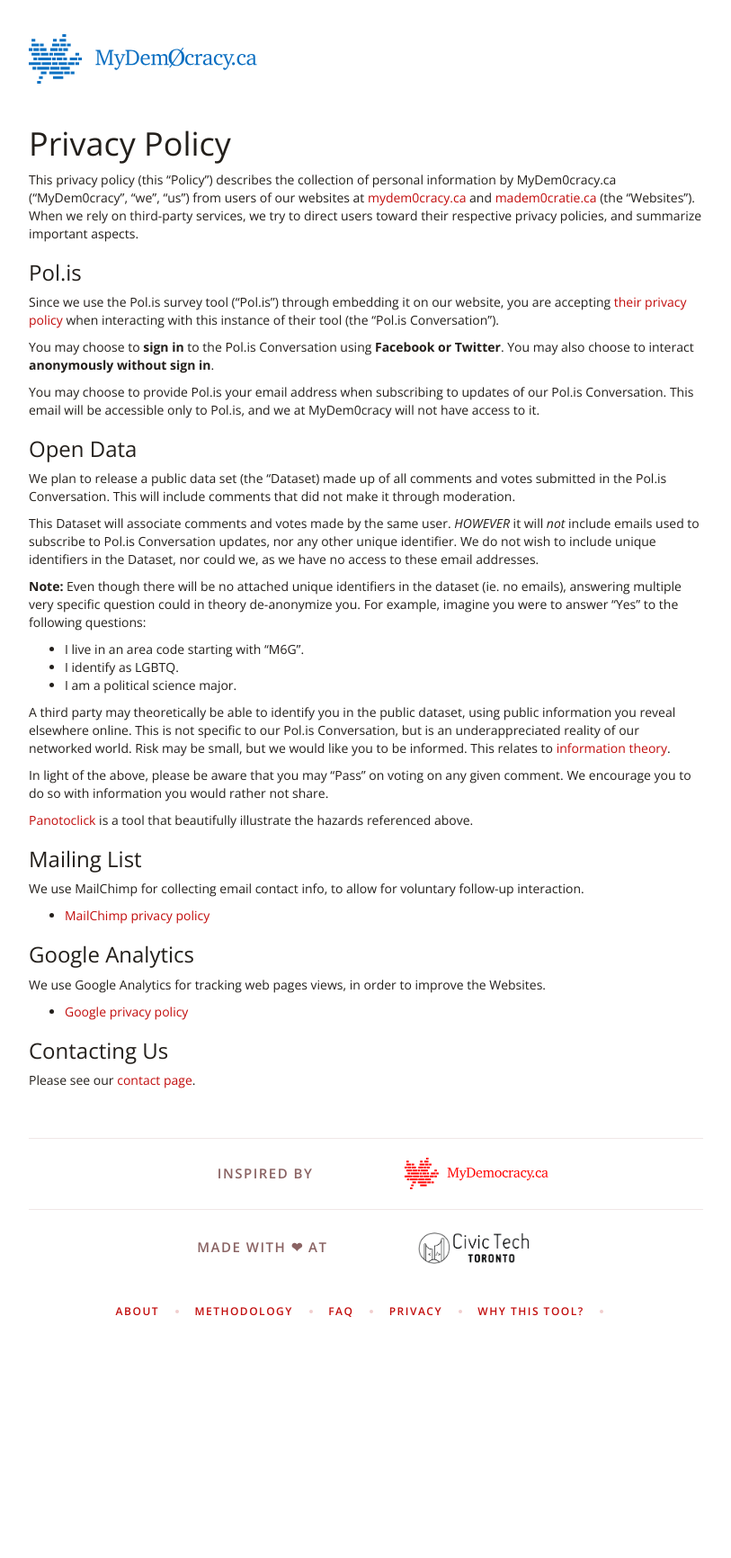
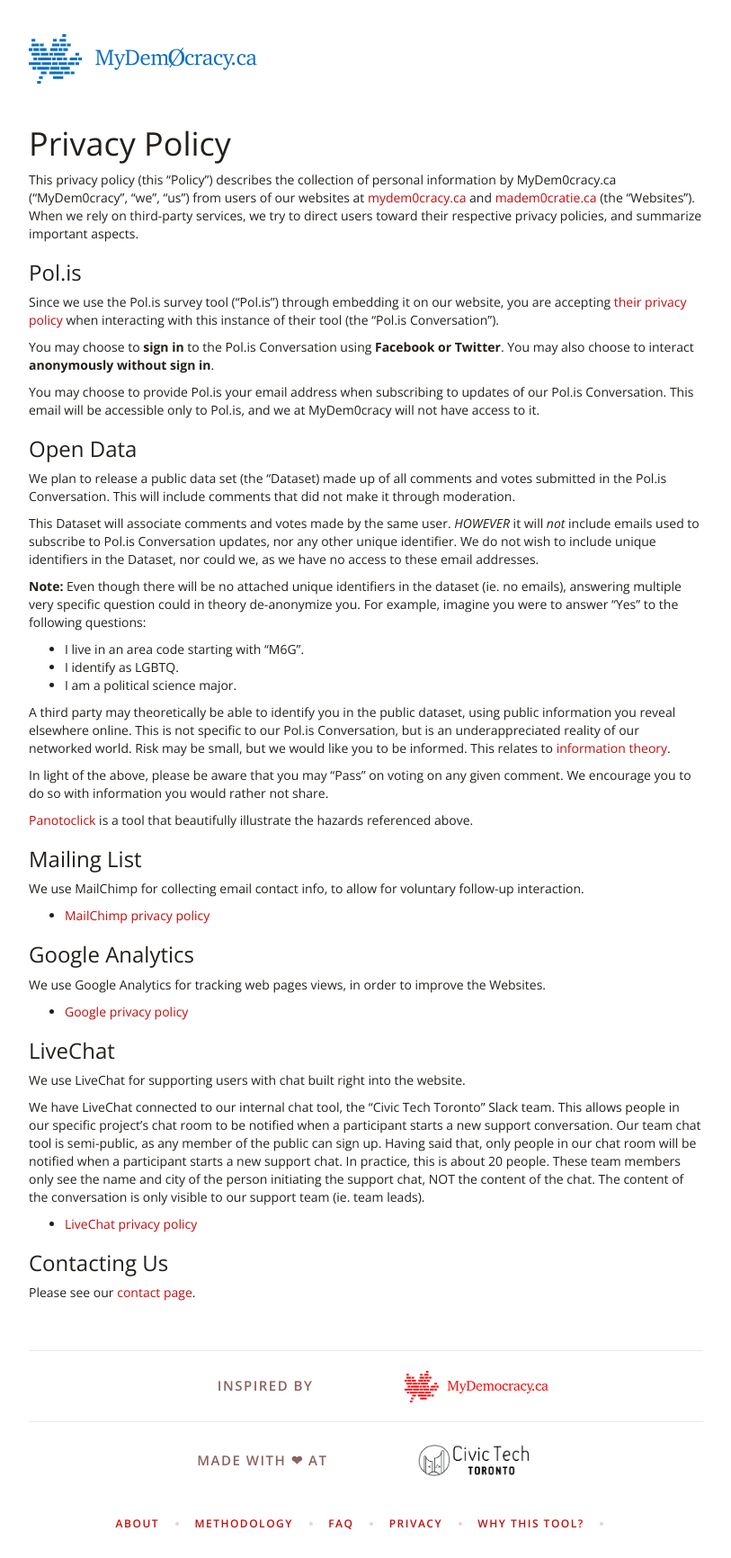
Before and after one commit to linamnt/MyDem0cracy.ca-site, a Jekyll site: the page built from privacy.md, in a window 1280 px wide. Shown: the whole page at 90% size, without its empty margins (233-1046 px from the left). Built offline with Jekyll 4.4.1, drawn with Linux system fonts in a browser that asks for light colours; before the commit the page ends 1496 px from its top, so only the background shows below that.

Commit message:
Added LiveChat support tool.

```diff
--- a/_config.yml
+++ b/_config.yml
@@ -23,6 +23,7 @@
 # Third-party services
 # just leave someone empty to disable it
 disqus_shortname:
+livechat_license: 8491674
 
 # used this for post_excerpt at index_page
 excerpt_separator: <!--description-->
--- a/privacy.md
+++ b/privacy.md
@@ -67,6 +67,22 @@
 
 * [Google privacy policy](https://www.google.com/intl/en/policies/privacy/)
 
+### LiveChat
+
+We use LiveChat for supporting users with chat built right into the website.
+
+We have LiveChat connected to our internal chat tool, the "Civic Tech Toronto"
+Slack team. This allows people in our specific project's chat room to be
+notified when a participant starts a new support conversation. Our team chat
+tool is semi-public, as any member of the public can sign up. Having said that,
+only people in our chat room will be notified when a participant starts a new
+support chat. In practice, this is about 20 people. These team members only see
+the name and city of the person initiating the support chat, NOT the content of
+the chat. The content of the conversation is only visible to our support team
+(ie. team leads).
+
+* [LiveChat privacy policy](https://www.livechatinc.com/privacy-policy/)
+
 ### Contacting Us
 
 Please see our [contact page](/contact).
```
Also changed, not shown: _includes/footer.html (+14 -0 lines), contact-us.md (+6 -0 lines).
